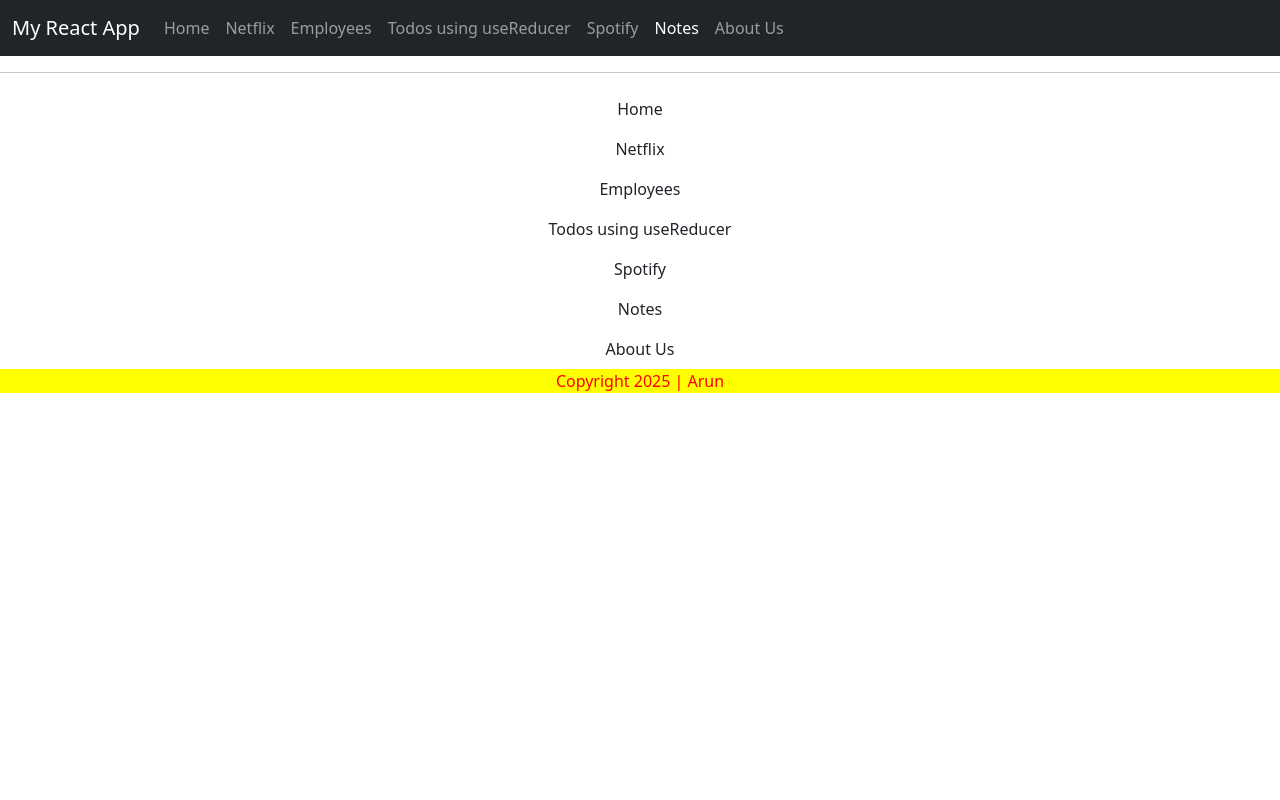
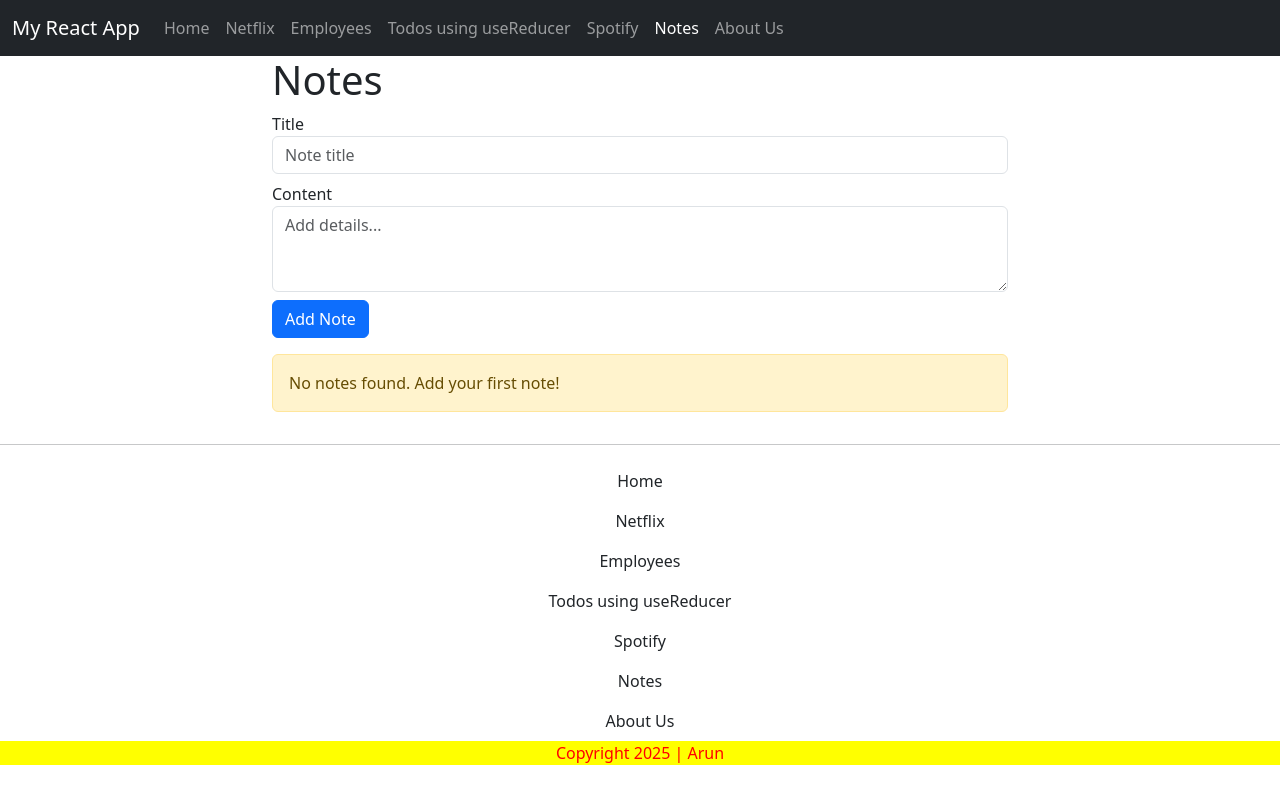
Before and after one commit to arunprabu/my-react-app-mar-2025, a React (Vite) app: page /notes in a window 1280 px wide. Built offline with nearby package versions, Linux system fonts and the light colour scheme.

Commit message:
feat: implement notes feature with add, edit, delete, and persist functionality

```diff
--- a/src/App.tsx
+++ b/src/App.tsx
@@ -21,11 +21,12 @@ import Employees from "./pages/Employees";
 import AboutUs from "./pages/AboutUs";
 import AddEmployee from "./components/employees/AddEmployee";
 import TodosV2 from "./pages/TodosV2";
+import Notes from "./pages/Notes";
 import Spotify from "./pages/Spotify";
 
 function App() {
   // must return JSX
-  return(
+  return (
     // Here comes JSX
     <div>
       <Header />
@@ -41,6 +42,7 @@ function App() {
           <Route path="/todos-version2" element={<TodosV2 />} />
           <Route path="/spotify" element={<Spotify />} />
           <Route path="/about-us" element={<AboutUs />} />
+          <Route path="/notes" element={<Notes />} />
         </Routes>
       </main>
 
--- /dev/null
+++ b/src/components/notes/AddNote.tsx
@@ -0,0 +1,46 @@
+import { useForm } from "react-hook-form";
+import { INote } from "../../models/notes/INote";
+
+type AddNoteForm = {
+  title: string;
+  content?: string;
+}
+
+type AddNoteProps = {
+  onAdd: (note: INote) => void;
+}
+
+const AddNote = ({ onAdd }: AddNoteProps) => {
+  const { register, handleSubmit, reset } = useForm<AddNoteForm>();
+
+  const onSubmit = (data: AddNoteForm) => {
+    const now = new Date().toISOString();
+    const note: INote = {
+      id: now,
+      title: data.title,
+      content: data.content || '',
+      createdAt: now,
+      updatedAt: undefined
+    }
+    onAdd(note);
+    reset();
+  }
+
+  return (
+    <form className="mb-3" onSubmit={handleSubmit(onSubmit)} data-testid="add-note-form">
+      <div className="form-group mb-2">
+        <label htmlFor="noteTitle">Title</label>
+        <input id="noteTitle" {...register('title', { required: true })} className="form-control" placeholder="Note title" />
+      </div>
+      <div className="form-group mb-2">
+        <label htmlFor="noteContent">Content</label>
+        <textarea id="noteContent" {...register('content')} className="form-control" rows={3} placeholder="Add details..." />
+      </div>
+      <div>
+        <button type="submit" className="btn btn-primary" data-testid="add-note-button">Add Note</button>
+      </div>
+    </form>
+  )
+}
+
+export default AddNote;
--- /dev/null
+++ b/src/components/notes/EditNote.tsx
@@ -0,0 +1,41 @@
+import { useForm } from "react-hook-form";
+import { INote } from "../../models/notes/INote";
+
+type EditNoteForm = {
+  title: string;
+  content?: string;
+}
+
+type EditNoteProps = {
+  note: INote;
+  onSave: (note: INote) => void;
+  onCancel: () => void;
+}
+
+const EditNote = ({ note, onSave, onCancel }: EditNoteProps) => {
+  const { register, handleSubmit } = useForm<EditNoteForm>({ defaultValues: { title: note.title, content: note.content } });
+
+  const onSubmit = (data: EditNoteForm) => {
+    const updatedAt = new Date().toISOString();
+    onSave({ ...note, title: data.title, content: data.content ?? '', updatedAt });
+  }
+
+  return (
+    <form onSubmit={handleSubmit(onSubmit)} data-testid={`edit-note-form-${note.id}`}>
+      <div className="form-group mb-2">
+        <label className="form-label" htmlFor={`editTitle-${note.id}`}>Title</label>
+        <input id={`editTitle-${note.id}`} className="form-control" {...register('title', { required: true })} />
+      </div>
+      <div className="form-group mb-2">
+        <label className="form-label" htmlFor={`editContent-${note.id}`}>Content</label>
+        <textarea id={`editContent-${note.id}`} className="form-control" {...register('content')} rows={3}></textarea>
+      </div>
+      <div className="d-flex gap-2">
+        <button type="submit" className="btn btn-primary btn-sm" data-testid={`save-note-${note.id}`}>Save</button>
+        <button type="button" className="btn btn-secondary btn-sm" onClick={() => onCancel()} data-testid={`cancel-note-${note.id}`}>Cancel</button>
+      </div>
+    </form>
+  )
+}
+
+export default EditNote;
--- /dev/null
+++ b/src/components/notes/NoteList.tsx
@@ -0,0 +1,52 @@
+import { INote } from "../../models/notes/INote";
+import EditNote from "./EditNote";
+import { useState } from "react";
+
+type NoteListProps = {
+  notes: INote[];
+  onDelete: (id: string | number | Date) => void;
+  onUpdate: (note: INote) => void;
+}
+
+const NoteList = ({ notes, onDelete, onUpdate }: NoteListProps) => {
+  const [editingId, setEditingId] = useState<string | number | Date | null>(null);
+
+  if (!notes || notes.length === 0) {
+    return <div className="alert alert-warning">No notes found. Add your first note!</div>
+  }
+
+  return (
+    <ul className="list-group">
+      {notes.map(note => (
+        <li className="list-group-item" key={String(note.id)} data-testid={`note-item-${String(note.id)}`}>
+          {
+            editingId === note.id ? (
+              <EditNote
+                note={note}
+                onSave={(n) => { onUpdate(n); setEditingId(null); }}
+                onCancel={() => setEditingId(null)}
+              />
+            ) : (
+              <div className="d-flex justify-content-between align-items-start">
+                <div>
+                  <h5>{note.title}</h5>
+                  <p className="mb-1">{note.content ? note.content : <em className="text-muted">No content</em>}</p>
+                  <small className="text-muted">Created: {new Date(note.createdAt).toLocaleString()}</small>
+                  {note.updatedAt && <div><small className="text-muted">Updated: {new Date(note.updatedAt).toLocaleString()}</small></div>}
+                </div>
+                <div className="d-flex flex-column align-items-end gap-2">
+                  <div>
+                    <button className="btn btn-sm btn-outline-primary me-2" onClick={() => setEditingId(note.id)} data-testid={`edit-note-${note.id}`}>Edit</button>
+                    <button className="btn btn-sm btn-outline-danger" onClick={() => onDelete(note.id)} data-testid={`delete-note-${note.id}`}>Delete</button>
+                  </div>
+                </div>
+              </div>
+            )
+          }
+        </li>
+      ))}
+    </ul>
+  )
+}
+
+export default NoteList;
--- /dev/null
+++ b/src/models/notes/INote.ts
@@ -0,0 +1,9 @@
+export interface INote {
+  id: string | number | Date;
+  title: string;
+  content: string;
+  createdAt: string; // ISO string
+  updatedAt?: string; // ISO string
+}
+
+export type NotesState = INote[];
--- /dev/null
+++ b/src/pages/Notes.tsx
@@ -0,0 +1,38 @@
+import { useEffect, useReducer } from "react";
+import AddNote from "../components/notes/AddNote";
+import NoteList from "../components/notes/NoteList";
+import { notesReducer } from "../reducers/notesReducer";
+import { getNotes, saveNotes } from "../services/notesService";
+import { INote } from "../models/notes/INote";
+
+const Notes = () => {
+  const [notesState, notesDispatch] = useReducer(notesReducer, [] as INote[], () => getNotes());
+
+  useEffect(() => {
+    saveNotes(notesState);
+  }, [notesState]);
+
+  const addNote = (note: INote) => {
+    notesDispatch({ type: 'ADD_NOTE', payload: note });
+  }
+
+  const deleteNote = (id: string | number | Date) => {
+    notesDispatch({ type: 'DELETE_NOTE', payload: { id } });
+  }
+
+  const updateNote = (note: INote) => {
+    notesDispatch({ type: 'UPDATE_NOTE', payload: note });
+  }
+
+  return (
+    <div className="row">
+      <div className="col-md-8 offset-md-2">
+        <h1>Notes</h1>
+        <AddNote onAdd={addNote} />
+        <NoteList notes={notesState} onDelete={deleteNote} onUpdate={updateNote} />
+      </div>
+    </div>
+  )
+}
+
+export default Notes;
--- /dev/null
+++ b/src/reducers/notesReducer.ts
@@ -0,0 +1,22 @@
+import { INote } from "../models/notes/INote";
+
+export type NotesAction =
+  | { type: 'SET_NOTES'; payload: INote[] }
+  | { type: 'ADD_NOTE'; payload: INote }
+  | { type: 'UPDATE_NOTE'; payload: INote }
+  | { type: 'DELETE_NOTE'; payload: { id: string | number | Date } };
+
+export function notesReducer(state: INote[], action: NotesAction) {
+  switch (action.type) {
+    case 'SET_NOTES':
+      return [...action.payload];
+    case 'ADD_NOTE':
+      return [...state, action.payload];
+    case 'UPDATE_NOTE':
+      return state.map(n => n.id === action.payload.id ? action.payload : n);
+    case 'DELETE_NOTE':
+      return state.filter(n => n.id !== action.payload.id);
+    default:
+      return state;
+  }
+}
--- /dev/null
+++ b/src/services/notesService.ts
@@ -0,0 +1,22 @@
+import { INote } from "../models/notes/INote";
+
+const NOTES_KEY = 'notes';
+
+export const getNotes = (): INote[] => {
+  try {
+    const raw = localStorage.getItem(NOTES_KEY);
+    if (!raw) return [];
+    return JSON.parse(raw) as INote[];
+  } catch (err) {
+    console.error('Failed to read notes from localStorage', err);
+    return [];
+  }
+}
+
+export const saveNotes = (notes: INote[]) => {
+  try {
+    localStorage.setItem(NOTES_KEY, JSON.stringify(notes));
+  } catch (err) {
+    console.error('Failed to save notes to localStorage', err);
+  }
+}
```
Also changed, not shown: 1 other file (tests, documents, lock files or other folders).
